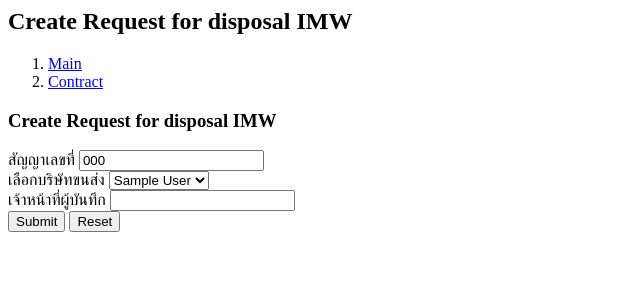
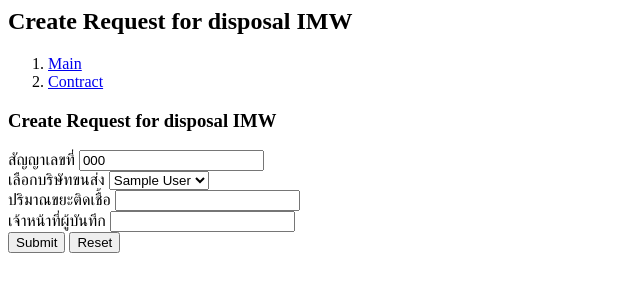
Before and after one commit to Chanansith/SWC_APP, a CodeIgniter app: the page made by application/views/sourceuser/addrequest.php in a window 1280 px wide. Shown: the top 300 px of the page, without its empty margins (0-640 px from the left). Run offline with CodeIgniter, Linux system fonts and the light colour scheme; the template is opened without the code that fills it: most values are stand-ins (such as "Sample title", 1, 10 or a date in 2020); some libraries are stand-ins or nearby versions.

Commit message:
addrequest

```diff
--- a/application/controllers/SourceUser.php
+++ b/application/controllers/SourceUser.php
@@ -260,6 +260,7 @@ public	function saveadduser(){
                 'contract_id' => $this->input->post('contract_id'),
 				'request_by' => $_SESSION["userId"],
 				'assign_to' => $this->input->post('assign_to'),
+				'qty' => $this->input->post('qty'),
                 'request_by_name' => $this->input->post('request_by_name'),
         	);
 			$this->log_model->create(
--- a/application/views/sourceuser/addrequest.php
+++ b/application/views/sourceuser/addrequest.php
@@ -81,7 +81,15 @@
                                 </div>
                             </div>
 
+                            <div class="row">
 
+                                <div class="col-md-6">
+                                    <div class="form-group">
+                                        <label for="address">ปริมาณขยะติดเชื้อ</label>
+                                        <input type="number" class="form-control required" id="qty" name="qty">
+                                    </div>
+                                </div>
+                            </div>
 
                             <div class="row">
 
```
